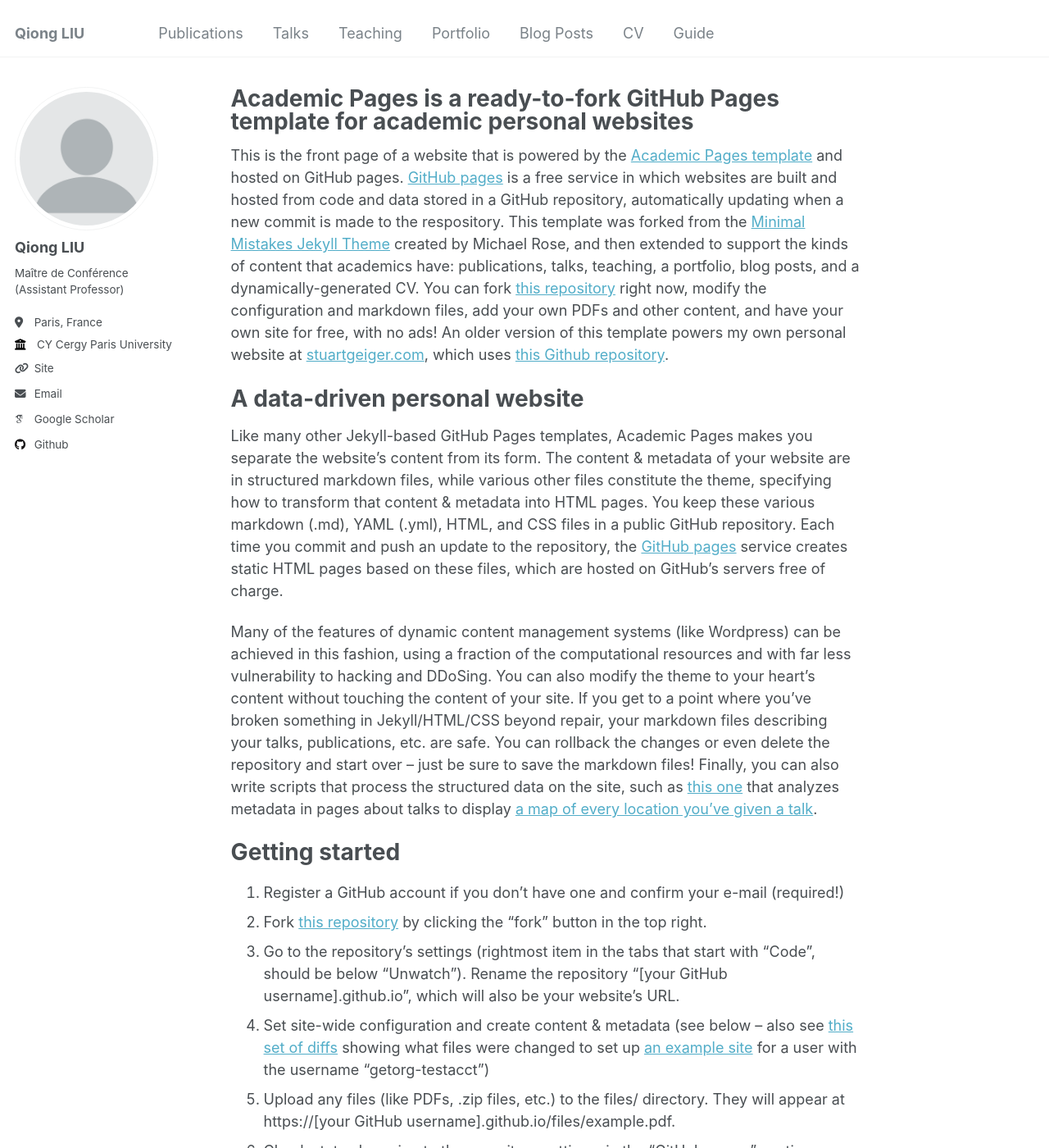
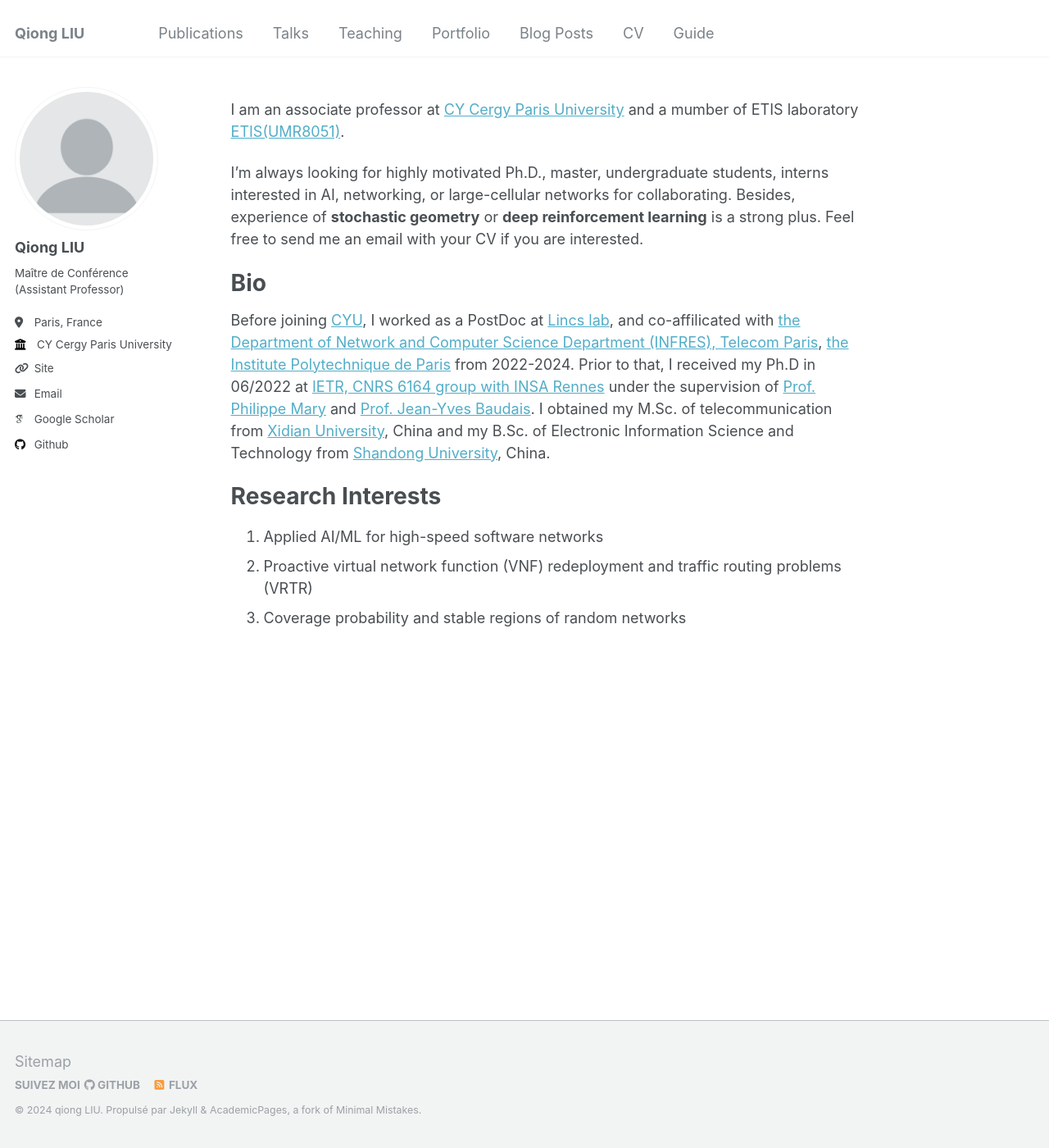
Before and after one commit to evesiphus/evesiphus.github.io, a Jekyll site: the page built from _pages/about.md, in a window 1280 px wide and 1400 px high. Shown: the whole window at 82% size. Built offline with Jekyll 4.4.1, drawn with Linux system fonts in a browser that asks for light colours; some web fonts are replaced; some of the changed text lies outside the part shown.

Commit message:
Update about.md

```diff
--- a/_pages/about.md
+++ b/_pages/about.md
@@ -1,49 +1,22 @@
 ---
 permalink: /
-title: "Academic Pages is a ready-to-fork GitHub Pages template for academic personal websites"
+title: ""
 author_profile: true
 redirect_from:
   - /about/
   - /about.html
 ---
+I am an associate professor at  [CY Cergy Paris University](https://www.cyu.fr/)  and a mumber of  ETIS laboratory [ETIS(UMR8051)](https://www.etis-lab.fr/).
 
-This is the front page of a website that is powered by the [Academic Pages template](https://github.com/academicpages/academicpages.github.io) and hosted on GitHub pages. [GitHub pages](https://pages.github.com) is a free service in which websites are built and hosted from code and data stored in a GitHub repository, automatically updating when a new commit is made to the respository. This template was forked from the [Minimal Mistakes Jekyll Theme](https://mmistakes.github.io/minimal-mistakes/) created by Michael Rose, and then extended to support the kinds of content that academics have: publications, talks, teaching, a portfolio, blog posts, and a dynamically-generated CV. You can fork [this repository](https://github.com/academicpages/academicpages.github.io) right now, modify the configuration and markdown files, add your own PDFs and other content, and have your own site for free, with no ads! An older version of this template powers my own personal website at [stuartgeiger.com](http://stuartgeiger.com), which uses [this Github repository](https://github.com/staeiou/staeiou.github.io).
+I'm always looking for highly motivated Ph.D., master, undergraduate students, interns interested in AI, networking, or large-cellular networks for collaborating. Besides, experience of __stochastic geometry__ or __deep reinforcement learning__ is a strong plus. Feel free to send me an email with your CV if you are interested.
 
-A data-driven personal website
+Bio
 ======
-Like many other Jekyll-based GitHub Pages templates, Academic Pages makes you separate the website's content from its form. The content & metadata of your website are in structured markdown files, while various other files constitute the theme, specifying how to transform that content & metadata into HTML pages. You keep these various markdown (.md), YAML (.yml), HTML, and CSS files in a public GitHub repository. Each time you commit and push an update to the repository, the [GitHub pages](https://pages.github.com/) service creates static HTML pages based on these files, which are hosted on GitHub's servers free of charge.
+Before joining [CYU](https://www.cyu.fr/), I worked as a PostDoc at [Lincs lab](https://www.lincs.fr/), and co-affilicated with [the Department of Network and Computer Science Department (INFRES), Telecom Paris](https://www.telecom-paris.fr/en/school/departments/computer-science-networks), [the Institute Polytechnique de Paris](https://www.ip-paris.fr/en) from 2022-2024. Prior to that,  I received my Ph.D in 06/2022 at [IETR, CNRS 6164 group with INSA Rennes](https://www.insa-rennes.fr/ietr-1.html) under the supervision of [Prof. Philippe Mary](https://pmary.perso.insa-rennes.fr/) and [Prof. Jean-Yves Baudais](http://jeanyves.baudais.free.fr/). I obtained my M.Sc. of telecommunication from [Xidian University](https://www.xidian.edu.cn/), China and my B.Sc. of Electronic Information Science and Technology from [Shandong University](https://www.en.sdu.edu.cn/), China.
 
-Many of the features of dynamic content management systems (like Wordpress) can be achieved in this fashion, using a fraction of the computational resources and with far less vulnerability to hacking and DDoSing. You can also modify the theme to your heart's content without touching the content of your site. If you get to a point where you've broken something in Jekyll/HTML/CSS beyond repair, your markdown files describing your talks, publications, etc. are safe. You can rollback the changes or even delete the repository and start over -- just be sure to save the markdown files! Finally, you can also write scripts that process the structured data on the site, such as [this one](https://github.com/academicpages/academicpages.github.io/blob/master/talkmap.ipynb) that analyzes metadata in pages about talks to display [a map of every location you've given a talk](https://academicpages.github.io/talkmap.html).
 
-Getting started
+Research Interests
 ======
-1. Register a GitHub account if you don't have one and confirm your e-mail (required!)
-1. Fork [this repository](https://github.com/academicpages/academicpages.github.io) by clicking the "fork" button in the top right.
-1. Go to the repository's settings (rightmost item in the tabs that start with "Code", should be below "Unwatch"). Rename the repository "[your GitHub username].github.io", which will also be your website's URL.
-1. Set site-wide configuration and create content & metadata (see below -- also see [this set of diffs](http://archive.is/3TPas) showing what files were changed to set up [an example site](https://getorg-testacct.github.io) for a user with the username "getorg-testacct")
-1. Upload any files (like PDFs, .zip files, etc.) to the files/ directory. They will appear at https://[your GitHub username].github.io/files/example.pdf.
-1. Check status by going to the repository settings, in the "GitHub pages" section
-
-Site-wide configuration
-------
-The main configuration file for the site is in the base directory in [_config.yml](https://github.com/academicpages/academicpages.github.io/blob/master/_config.yml), which defines the content in the sidebars and other site-wide features. You will need to replace the default variables with ones about yourself and your site's github repository. The configuration file for the top menu is in [_data/navigation.yml](https://github.com/academicpages/academicpages.github.io/blob/master/_data/navigation.yml). For example, if you don't have a portfolio or blog posts, you can remove those items from that navigation.yml file to remove them from the header.
-
-Create content & metadata
-------
-For site content, there is one markdown file for each type of content, which are stored in directories like _publications, _talks, _posts, _teaching, or _pages. For example, each talk is a markdown file in the [_talks directory](https://github.com/academicpages/academicpages.github.io/tree/master/_talks). At the top of each markdown file is structured data in YAML about the talk, which the theme will parse to do lots of cool stuff. The same structured data about a talk is used to generate the list of talks on the [Talks page](https://academicpages.github.io/talks), each [individual page](https://academicpages.github.io/talks/2012-03-01-talk-1) for specific talks, the talks section for the [CV page](https://academicpages.github.io/cv), and the [map of places you've given a talk](https://academicpages.github.io/talkmap.html) (if you run this [python file](https://github.com/academicpages/academicpages.github.io/blob/master/talkmap.py) or [Jupyter notebook](https://github.com/academicpages/academicpages.github.io/blob/master/talkmap.ipynb), which creates the HTML for the map based on the contents of the _talks directory).
-
-**Markdown generator**
-
-I have also created [a set of Jupyter notebooks](https://github.com/academicpages/academicpages.github.io/tree/master/markdown_generator
-) that converts a CSV containing structured data about talks or presentations into individual markdown files that will be properly formatted for the Academic Pages template. The sample CSVs in that directory are the ones I used to create my own personal website at stuartgeiger.com. My usual workflow is that I keep a spreadsheet of my publications and talks, then run the code in these notebooks to generate the markdown files, then commit and push them to the GitHub repository.
-
-How to edit your site's GitHub repository
-------
-Many people use a git client to create files on their local computer and then push them to GitHub's servers. If you are not familiar with git, you can directly edit these configuration and markdown files directly in the github.com interface. Navigate to a file (like [this one](https://github.com/academicpages/academicpages.github.io/blob/master/_talks/2012-03-01-talk-1.md) and click the pencil icon in the top right of the content preview (to the right of the "Raw | Blame | History" buttons). You can delete a file by clicking the trashcan icon to the right of the pencil icon. You can also create new files or upload files by navigating to a directory and clicking the "Create new file" or "Upload files" buttons.
-
-Example: editing a markdown file for a talk
-![Editing a markdown file for a talk](/images/editing-talk.png)
-
-For more info
-------
-More info about configuring Academic Pages can be found in [the guide](https://academicpages.github.io/markdown/). The [guides for the Minimal Mistakes theme](https://mmistakes.github.io/minimal-mistakes/docs/configuration/) (which this theme was forked from) might also be helpful.
+1. Applied AI/ML for high-speed software networks
+1. Proactive virtual network function (VNF) redeployment and traffic routing problems (VRTR)
+1. Coverage probability and stable regions of random networks
```
